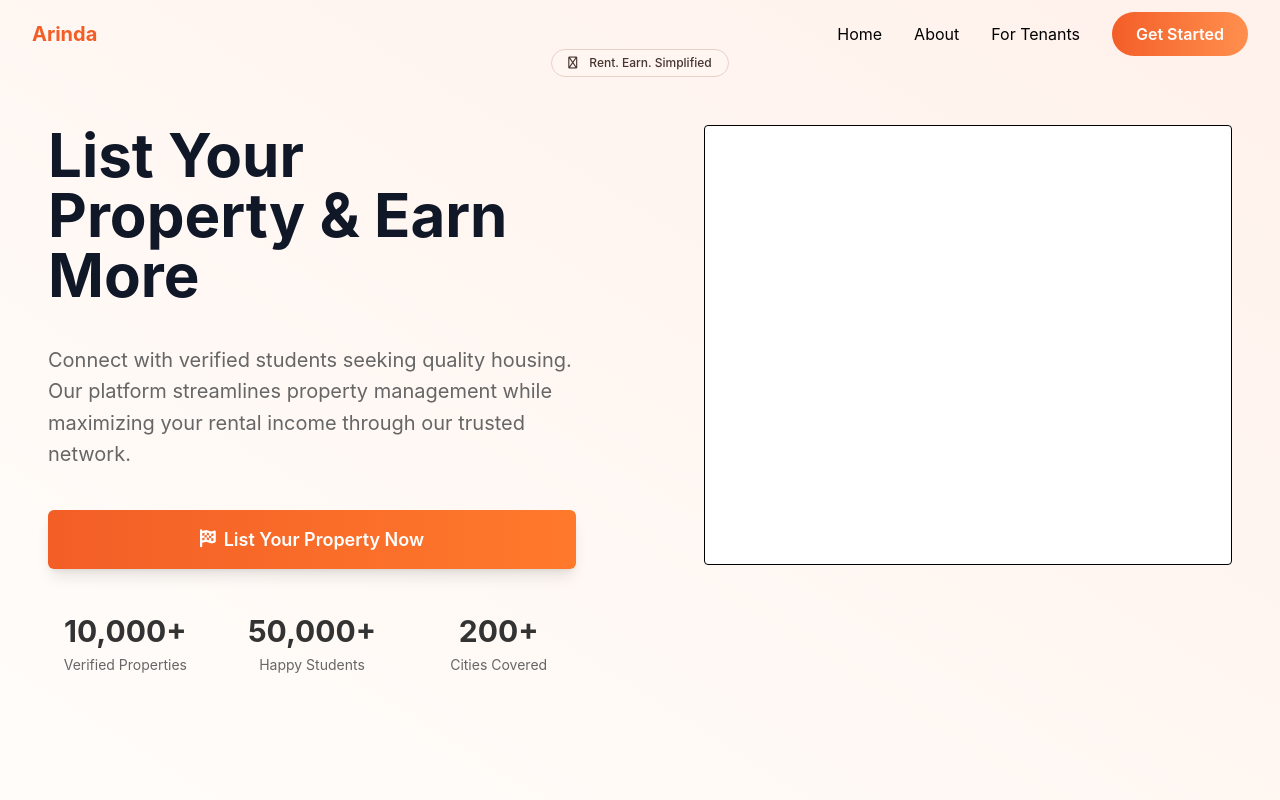
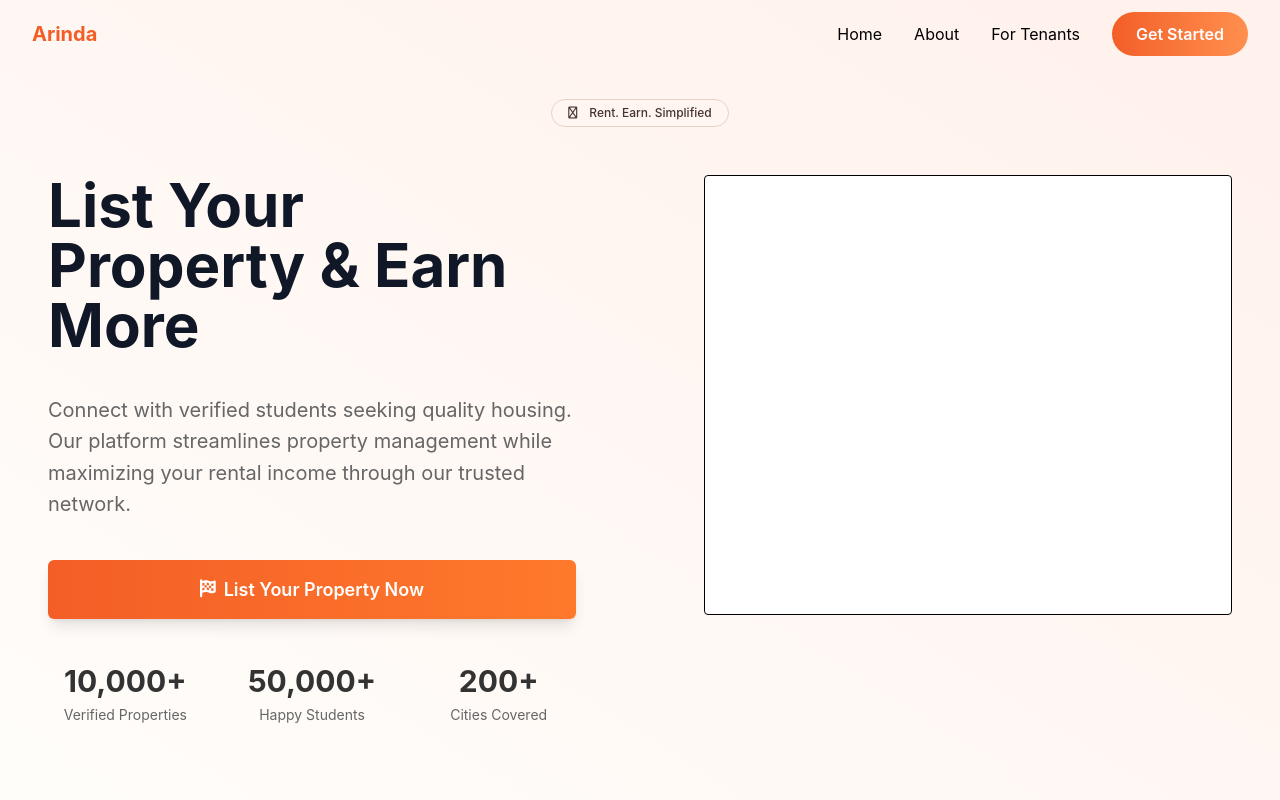
Before and after one commit to siv727/arinda-housing, a React (Vite) app: page /landlord in a window 1280 px wide. Shown: the top 800 px of the page. Built offline with nearby package versions, Linux system fonts and the light colour scheme.

Commit message:
fix(landing): add top padding to prevent overlap with navbar

```diff
--- a/src/pages/landlord/Landing.jsx
+++ b/src/pages/landlord/Landing.jsx
@@ -11,7 +11,7 @@ export default function LandlordLanding() {
       <Navbar userType="landlord" />
       <div class="flex flex-col">
         {/* TENANT HERO SECTION */}
-        <section class="relative min-h-[100vh] flex items-center justify-center px-4 overflow-hidden bg-gradient-to-bl from-[#FFF1EB] to-[#FFFDFA]">
+        <section class="relative min-h-[100vh] flex items-center justify-center pt-25 px-4 overflow-hidden bg-gradient-to-bl from-[#FFF1EB] to-[#FFFDFA]">
           <div class="max-w-7xl mx-auto px-4 sm:px-6 lg:px-8 my-10 relative z-20 ">
             <div class="text-center m-5 mx-auto absolute -top-24 inset-x-0 border-[1.5px] border-[#EAD1C7] rounded-full w-fit px-4 py-1 text-[#45352E] font-medium text-[12px] bg-white/10">
               <i class="fa-regular fa-comments-dollar pr-3"></i>
--- a/src/pages/tenant/Landing.jsx
+++ b/src/pages/tenant/Landing.jsx
@@ -15,7 +15,7 @@ export default function TenantLanding() {
       <Navbar userType="tenant" />
       <div class="flex flex-col">
         {/* TENANT HERO SECTION */}
-        <section class="relative min-h-[100vh] flex items-center justify-center px-4 overflow-hidden bg-gradient-to-bl from-[#FFF1EB] to-[#FFFDFA]">
+        <section class="relative min-h-[100vh] flex items-center justify-center pt-25 px-4 overflow-hidden bg-gradient-to-bl from-[#FFF1EB] to-[#FFFDFA]">
           <div class="max-w-7xl mx-auto px-4 sm:px-6 lg:px-8 my-10 relative z-20 ">
             <div class="text-center m-5 mx-auto absolute -top-24 inset-x-0 border-[1.5px] border-[#EAD1C7] rounded-full w-fit px-4 py-1 text-[#45352E] font-medium text-[12px] bg-white/10">
               <i class="fa-regular fa-badge-check mr-2"></i>
```
